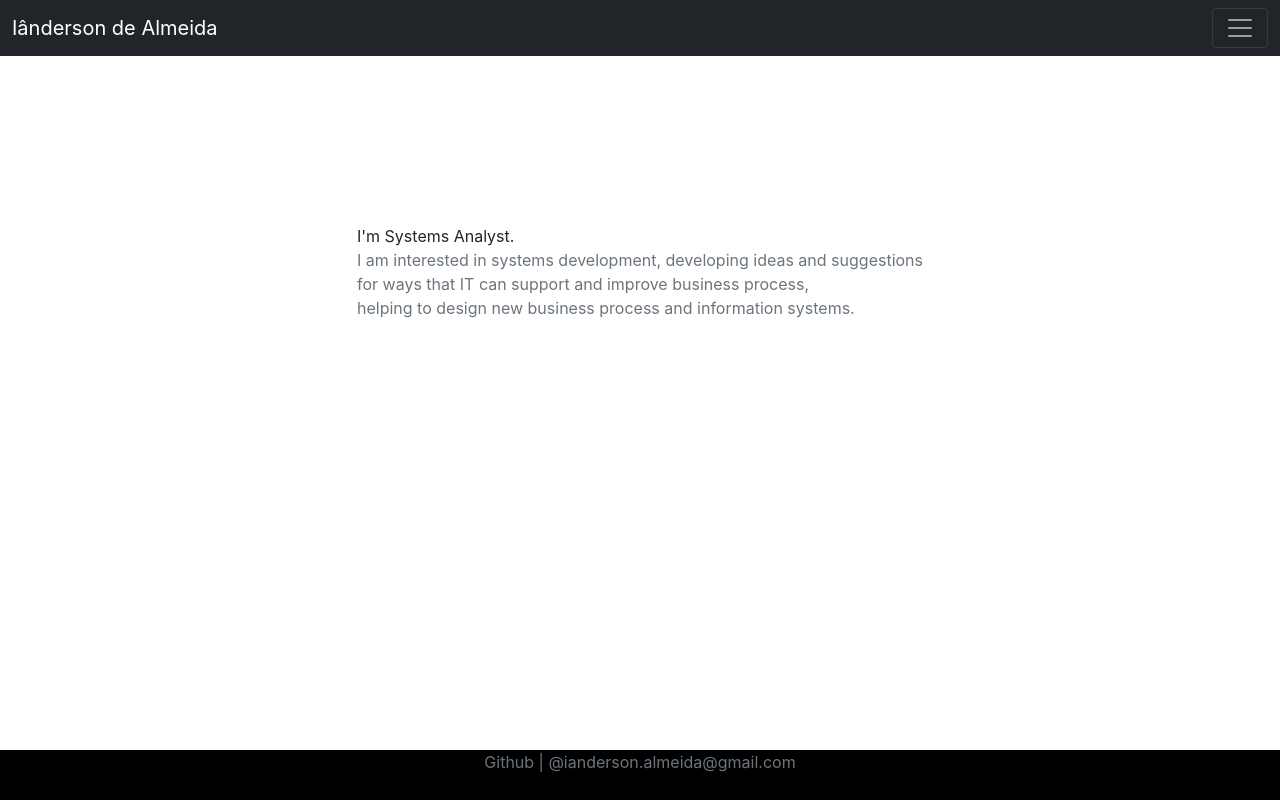
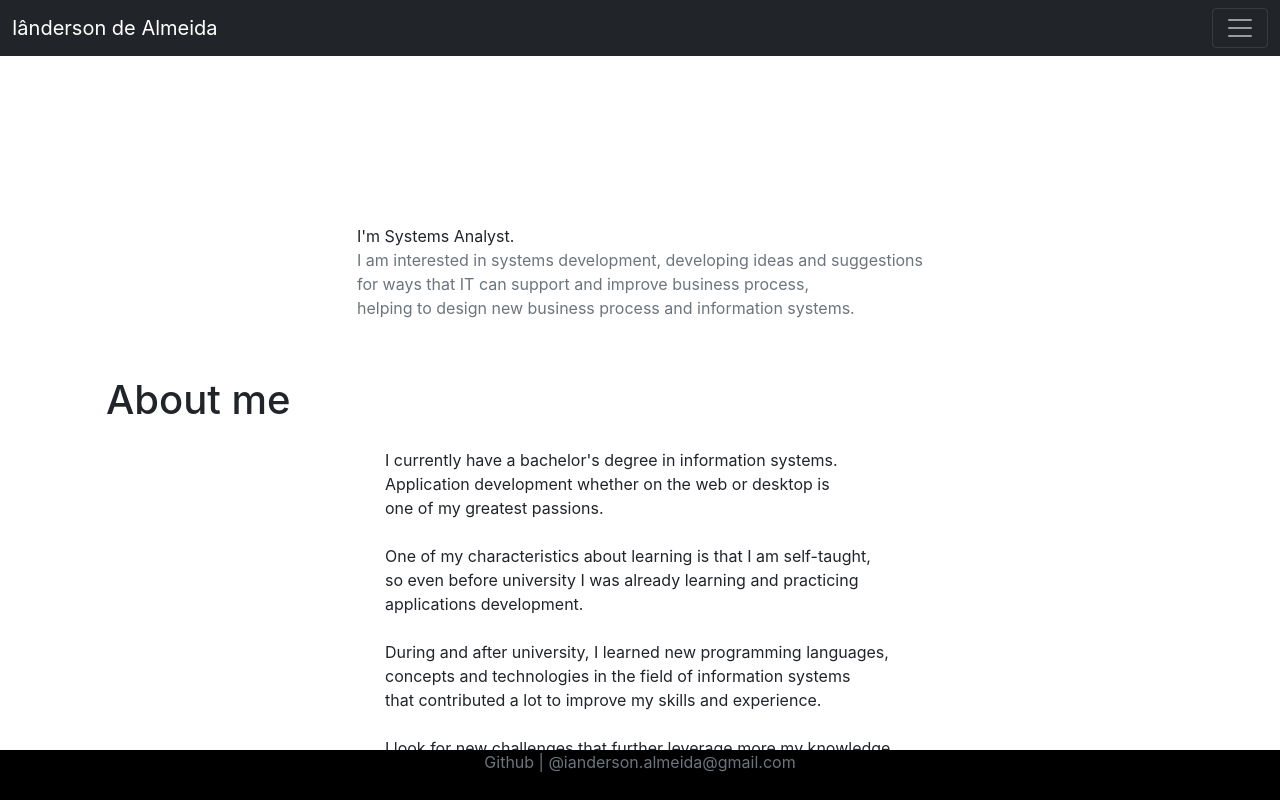
Before and after one commit to iandersonalmeida/web, a React (Create React App) app: page /public.env.PUBLIC_URL/about in a window 1280 px wide. Built offline with nearby package versions, Linux system fonts and the light colour scheme.

Commit message:
Modify App.js and Add new file: AboutContent.jsx

```diff
--- a/src/App.js
+++ b/src/App.js
@@ -4,6 +4,7 @@ import {BrowserRouter as Router, Routes, Route} from 'react-router-dom'
 import HeaderComponent from './components/HeaderComponent';
 import FooterComponent from './components/FooterComponent';
 import MainContent from './components/MainContent';
+import AboutContent from './components/AboutContent';
 
 function App() {
   return (
@@ -13,7 +14,8 @@ function App() {
       <div>
         <Router basename='public.env.PUBLIC_URL'>
           <Routes>
-            <Route path = "/"  element = {<MainContent/>}> /</Route>
+          <Route path = "/"  element = {<MainContent/>}> /</Route>
+          <Route path = "/about" element = {<AboutContent/>}> </Route>
           </Routes>
         </Router>
         </div>
--- /dev/null
+++ b/src/components/AboutContent.jsx
@@ -0,0 +1,32 @@
+import React, { Component } from 'react';
+
+class AboutContent extends Component {
+    render() {
+        return (
+            <div className="container">
+              <h1 className="m-4">About me</h1>
+                <div className="d-flex justify-content-center">
+
+                <p>
+                 I currently have a bachelor's degree in information systems. <br/>
+                Application development whether on the web or desktop is<br/>
+                one of my greatest passions.<br/>
+                <br/>
+                One of my characteristics about learning is that I am self-taught, <br/>
+                so even before university I was already learning and practicing <br/>
+                applications development. <br/>
+                <br/>
+                During and after university, I learned new programming languages, <br/>
+                concepts and technologies in the field of information systems <br/>
+                that contributed a lot to improve my skills and experience. <br/>
+                <br/>
+                I look for new challenges that further leverage more my knowledge, <br/>
+                skills and experience.
+                </p>
+                </div>
+            </div>
+        );
+    }
+}
+
+export default AboutContent;
```
